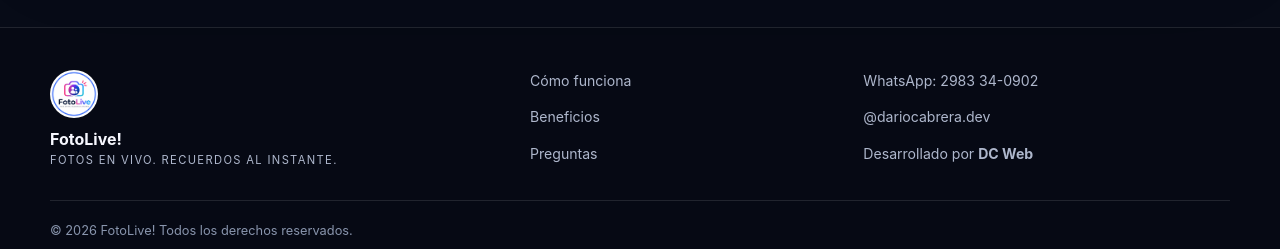
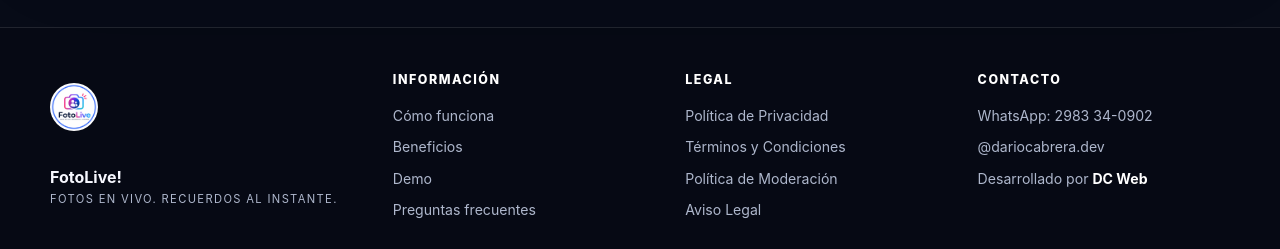
Before and after one commit to DarioWCabrera/fotolive-landing, a plain HTML site: page index.html in a window 1280 px wide. Shown: the part 7304-7553 px from the top of the page. Drawn offline with Linux system fonts and the light colour scheme.

Commit message:
"legal en footer"

```diff
--- a/index.html
+++ b/index.html
@@ -320,20 +320,83 @@
     rel="noopener" aria-label="WhatsApp">WA</a>
   <footer>
     <div class="container footer-grid">
-      <div class="footer-brand"><img src="assets/logo-fotolive.webp" alt="">
-        <div><strong>FotoLive!</strong><small>Fotos en vivo. Recuerdos al instante.</small></div>
+
+  <div class="footer-brand">
+    <img
+      src="assets/logo-fotolive.webp"
+      alt="Logo FotoLive"
+    />
+
+    <div>
+      <strong>FotoLive!</strong>
+      <small>
+        Fotos en vivo. Recuerdos al instante.
+      </small>
     </div>
-      <div><a href="#como">Cómo funciona</a><a href="#beneficios">Beneficios</a><a href="#faq">Preguntas</a></div>
-      <div><a href="https://wa.me/5492983340902" target="_blank" rel="noopener">WhatsApp: 2983 34-0902</a><a
-          href="https://instagram.com/dariocabrera.dev" target="_blank" rel="noopener">@dariocabrera.dev</a><span>
+  </div>
+
+  <div class="footer-column">
+    <strong class="footer-title">Información</strong>
+
+    <a href="#como">Cómo funciona</a>
+    <a href="#beneficios">Beneficios</a>
+    <a href="#demo">Demo</a>
+    <a href="#faq">Preguntas frecuentes</a>
+  </div>
+
+  <div class="footer-column">
+    <strong class="footer-title">Legal</strong>
+
+    <a href="legal/privacidad.html">
+      Política de Privacidad
+    </a>
+
+    <a href="legal/terminos.html">
+      Términos y Condiciones
+    </a>
+
+    <a href="legal/moderacion.html">
+      Política de Moderación
+    </a>
+
+    <a href="legal/aviso-legal.html">
+      Aviso Legal
+    </a>
+  </div>
+
+  <div class="footer-column">
+    <strong class="footer-title">Contacto</strong>
+
+    <a
+      href="https://wa.me/5492983340902"
+      target="_blank"
+      rel="noopener"
+    >
+      WhatsApp: 2983 34-0902
+    </a>
+
+    <a
+      href="https://instagram.com/dariocabrera.dev"
+      target="_blank"
+      rel="noopener"
+    >
+      @dariocabrera.dev
+    </a>
+
     <p>
       Desarrollado por
-            <a href="https://dariocabrera-dev.netlify.app/" target="_blank" rel="noopener">
+      <a
+        href="https://dariocabrera-dev.netlify.app/"
+        target="_blank"
+        rel="noopener"
+      >
         <strong>DC Web</strong>
       </a>
     </p>
-        </span></div>
   </div>
+
+</div>
+
     <div class="container copyright">© <span id="year"></span> FotoLive! Todos los derechos reservados.</div>
   </footer>
   <script src="script.js"></script>
--- a/styles.css
+++ b/styles.css
@@ -724,8 +724,37 @@ footer {
 
 .footer-grid {
     display: grid;
-    grid-template-columns: 1.2fr .8fr 1fr;
-    gap: 40px
+    grid-template-columns: 1.2fr repeat(3, 1fr);
+    gap: 40px;
+}
+
+.footer-column {
+    display: grid;
+    align-content: start;
+    gap: 9px;
+}
+
+.footer-title {
+    margin-bottom: 6px;
+    color: #ffffff;
+    font-size: 0.78rem;
+    font-weight: 850;
+    letter-spacing: 0.12em;
+    text-transform: uppercase;
+}
+
+.footer-column a,
+.footer-column p {
+    color: var(--muted);
+    font-size: 0.88rem;
+}
+
+.footer-column a:hover {
+    color: var(--text);
+}
+
+.footer-column p a {
+    color: #ffffff;
 }
 
 .footer-grid>div {
@@ -794,12 +823,13 @@ footer {
     }
 
     .footer-grid {
-        grid-template-columns: 1fr 1fr
+        grid-template-columns: repeat(2, 1fr);
     }
 
     .footer-brand {
-        grid-column: 1/-1
+        grid-column: 1 / -1;
     }
+
 }
 
 @media(max-width:820px) {
@@ -991,11 +1021,11 @@ footer {
     }
 
     .footer-grid {
-        grid-template-columns: 1fr
+        grid-template-columns: 1fr;
     }
 
     .footer-brand {
-        grid-column: auto
+        grid-column: auto;
     }
 
     .cta .actions {
```
Lines whose indentation alone changed are shown as unchanged.
